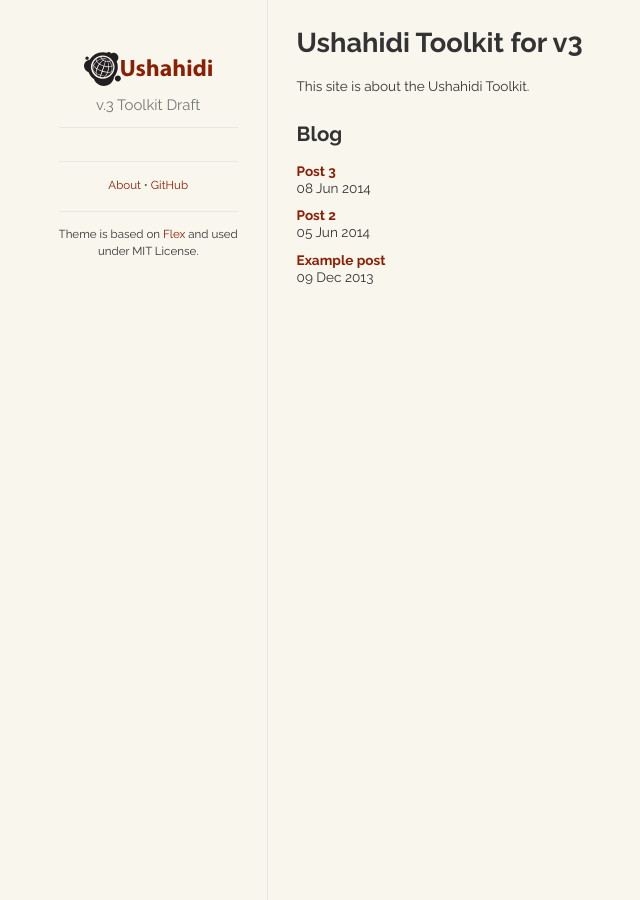
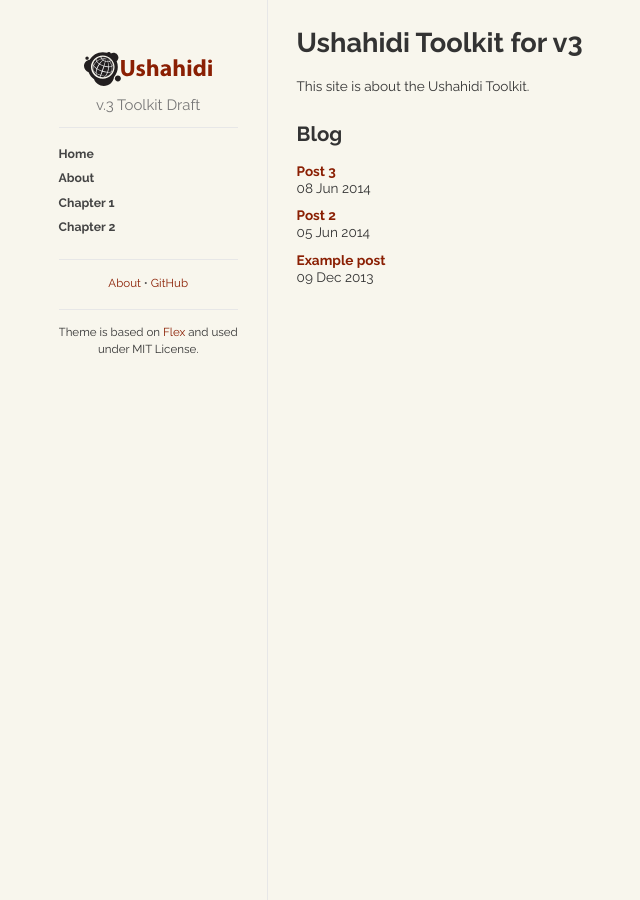
Before and after one commit to Jcrowley/ush_toolkit, a Jekyll site: the page built from index.md, in a window 1280 px wide. Shown: the whole page, without its empty margins (91-731 px from the left). Built offline with Jekyll 4.4.1, drawn with Linux system fonts in a browser that asks for light colours; Markdown is read by kramdown in place of the engine named in the settings.

Commit message:
changed weights in forloop

```diff
--- a/_layouts/default.html
+++ b/_layouts/default.html
@@ -27,9 +27,9 @@
           <span class="tagline">v.3 Toolkit Draft</span>
         </div>
         <div class="posts">
-	      {% assign totalpages = site.pages | size %}
+	      {% assign totalpages = site.pages | size+10 %}
           <ul class="posts-list">
-			{% for weight in (1..totalpages+1) %}{% for p in site.pages %}{% if p.weight == weight %}
+			{% for weight in (1..totalpages) %}{% for p in site.pages %}{% if p.weight == weight %}
               <li class="post-link">
                 <a class="post-title {% if p.url == page.url %} active {% endif %}" href="{{ site.baseurl }}{{ p.url }}">
                   {{ p.title }}
--- a/_layouts/home.html
+++ b/_layouts/home.html
@@ -27,9 +27,9 @@
           <span class="tagline">v.3 Toolkit Draft</span>
         </div>
         <div class="posts">
-	      {% assign totalpages = site.pages | size %}
+	      {% assign totalpages = site.pages | size+10 %}
           <ul class="posts-list">
-			{% for weight in (1..totalpages+1) %}{% for p in site.pages %}{% if p.weight == weight %}
+			{% for weight in (1..totalpages) %}{% for p in site.pages %}{% if p.weight == weight %}
               <li class="post-link">
                 <a class="post-title {% if p.url == page.url %} active {% endif %}" href="{{ site.baseurl }}{{ p.url }}">
                   {{ p.title }}
```
